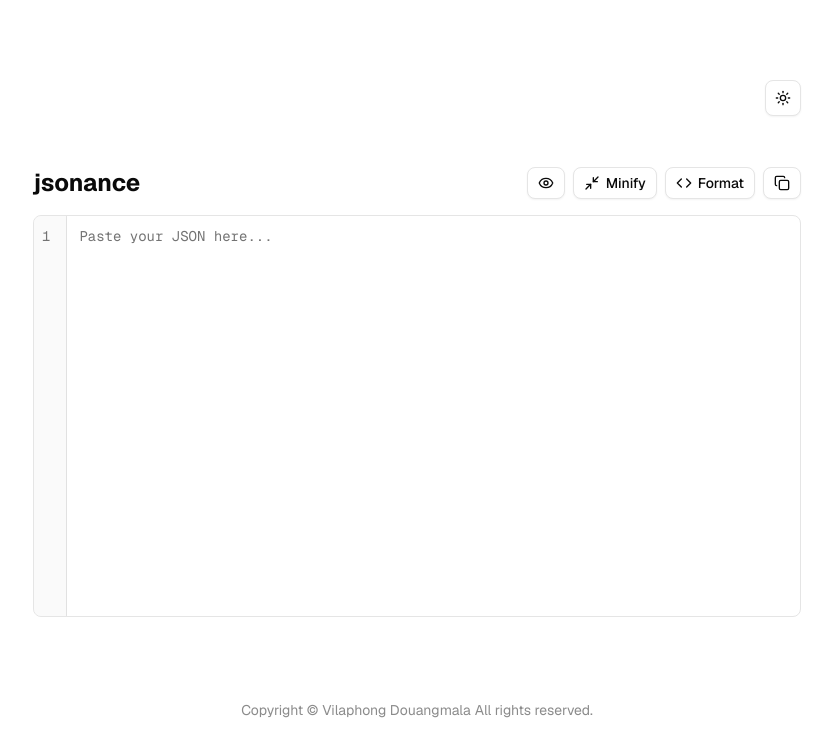
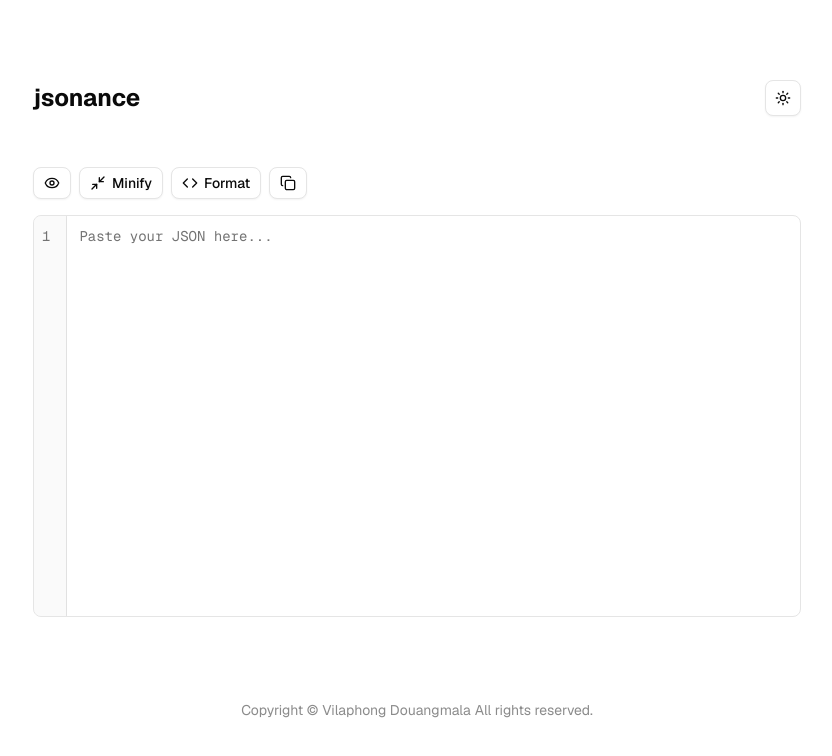
Before and after one commit to vilaphongdouangmala/jsonance, a Next.js app: page / in a window 1280 px wide. Shown: the top 756 px of the page, without its empty margins (223-1055 px from the left). Built offline with nearby package versions, Linux system fonts and the light colour scheme; no server answers.

Commit message:
FE: moved app header

```diff
--- a/components/header.tsx
+++ b/components/header.tsx
@@ -1,10 +1,16 @@
 import { ThemeToggler } from "@/components/ui/theme-toggler";
 import { cn } from "@/lib/utils";
+import { useTranslations } from "next-intl";
 
 export function Header() {
+  const t = useTranslations();
   return (
-    <header className={cn("flex items-center justify-between w-full max-w-3xl")}>
-      <div className="flex-1"></div>
+    <header
+      className={cn("flex items-center justify-between w-full max-w-3xl")}
+    >
+      <div className="flex-1">
+        <h1 className="text-2xl font-bold">{t("app.title")}</h1>
+      </div>
       <ThemeToggler />
     </header>
   );
--- a/components/json-formatter.tsx
+++ b/components/json-formatter.tsx
@@ -135,7 +135,6 @@ export function JsonFormatter() {
     <div className="w-full max-w-3xl flex flex-col gap-4">
       <div className="flex flex-col gap-2">
         <div className="flex items-center justify-between">
-          <h1 className="text-2xl font-bold">{t("app.title")}</h1>
           <div className="flex gap-2">
             <Button
               variant="outline"
```
